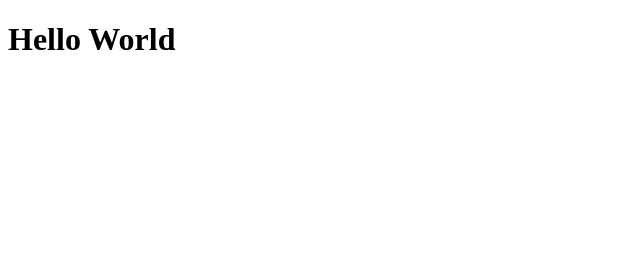
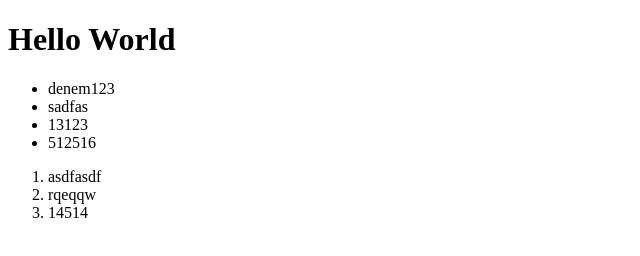
Before and after one commit to Vasopression/git_test, a plain HTML site: page html-boilerplate/index.html in a window 1280 px wide. Shown: the whole page, without its empty margins (0-640 px from the left). Drawn offline with Linux system fonts and the light colour scheme.

Commit message:
listeler denendi

```diff
--- a/html-boilerplate/index.html
+++ b/html-boilerplate/index.html
@@ -2,10 +2,25 @@
 <html lang="en">
     <head>
         <meta charset="UTF-8">
-        <title>My First Webpage</title>
+        <title><! -- aMy First Webpage</title>
     </head>
 
     <body>
         <h1>Hello World</h1>
+        <ul>
+            <li>denem123</li>
+            <li>sadfas</li>
+            <li>13123</li>
+            <li>512516</li>
+        </ul>
+        <ol>
+            <li>asdfasdf</li>
+            <li>rqeqqw</li>
+            <li>14514</li>
+        </ol>
     </body>
 </html>
+
+<!-- ?asdfasdf-->
+<!-- *asdfasdf-->
+<!-- !asdfasdf-->
```
